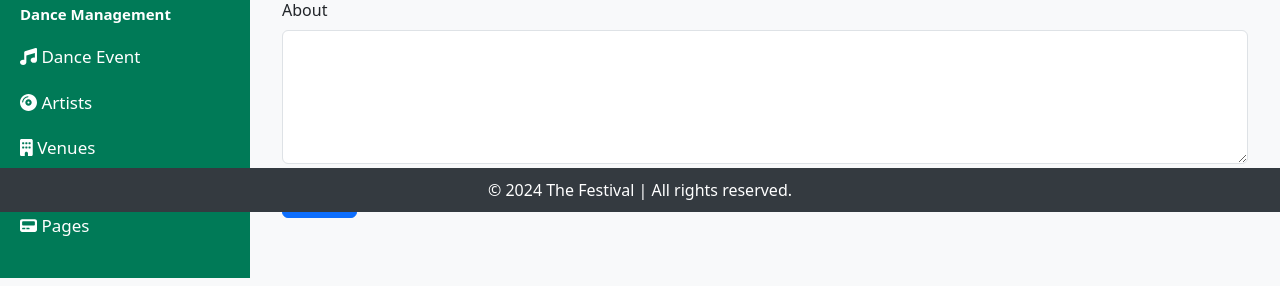
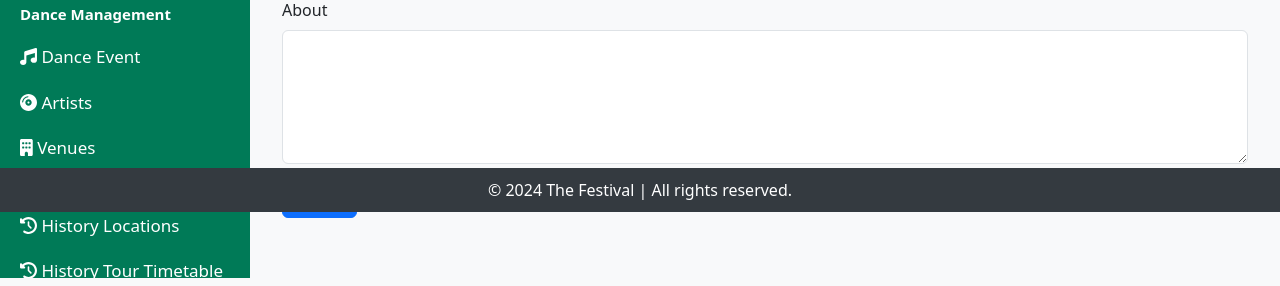
Before and after one commit to Anthony-Shoshi/the-festival-group-3, a PHP site: the page made by app/views/backend/artists/create.php in a window 1280 px wide. Shown: the part 588-874 px from the top of the page. Run offline with PHP 8.4, Linux system fonts and the light colour scheme; the template is opened without the code that fills it, so the values that code supplies are empty; the visitor is signed in with stand-in values (Sample User, id 1); some libraries are stand-ins or nearby versions.

Commit message:
change to side bar

```diff
--- a/app/views/backend/inc/sidebar.php
+++ b/app/views/backend/inc/sidebar.php
@@ -56,8 +56,24 @@
     </ul>
     <h5 class="sidebar-heading">History Management</h5>
     <ul class="sidebar-menu">
-        <a class="text-decoration-none" href="/history">
-            <li class="menu-item text-white menu-hover" data-url="/history"><i class="fas fa-pager text-white"></i> Pages</li>
+        <a class="text-decoration-none" href="/historylocation">
+            <li class="menu-item text-white menu-hover" data-url="/history"><i
+                        class="fas fa-history text-white"></i></i> History Locations
+            </li>
+        </a>
+    </ul>
+    <ul class="sidebar-menu">
+        <a class="text-decoration-none" href="/historyTimeTable">
+            <li class="menu-item text-white menu-hover" data-url="/historyTimeTable"><i
+                        class="fas fa-history text-white"></i></i> History Tour Timetable
+            </li>
+        </a>
+    </ul>
+    <ul class="sidebar-menu">
+        <a class="text-decoration-none" href="/historyinformation">
+            <li class="menu-item text-white menu-hover" data-url="/historyTourInfo"><i
+                        class="fas fa-history text-white"></i></i> History Tour Info
+            </li>
         </a>
     </ul>
 </div>
```
